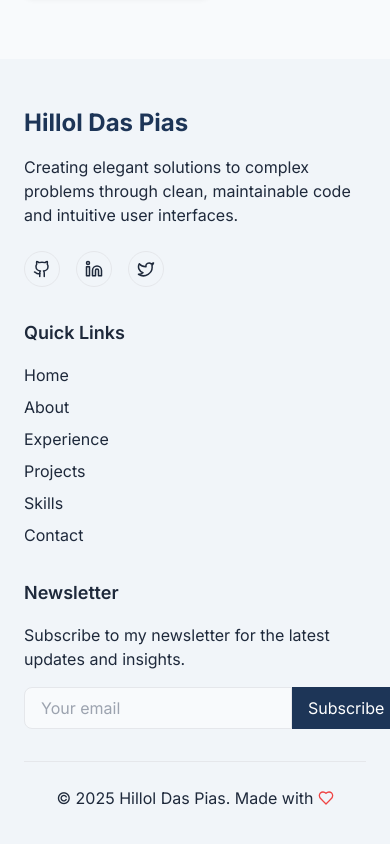
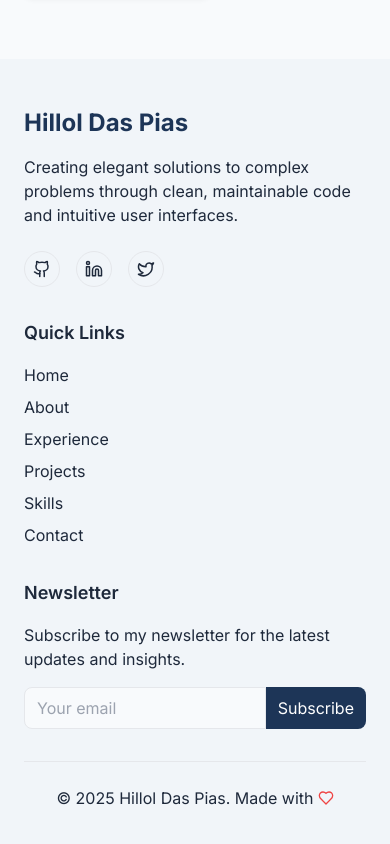
Before and after one commit to HillolPias/my_portfolio, a React (Vite) app: page / in a window 390 px wide. Shown: the part 10203-11047 px from the top of the page. Built offline with nearby package versions, Linux system fonts and the light colour scheme.

Commit message:
updated the responsiveness of input box and subscribe button in Footer section

```diff
--- a/src/components/Footer.tsx
+++ b/src/components/Footer.tsx
@@ -96,11 +96,11 @@ const Footer: React.FC = () => {
                 <input
                   type="email"
                   placeholder="Your email"
-                  className="px-4 py-2 rounded-l-lg md:rounded-t-lg md:rounded-b-none lg:rounded-l-lg lg:rounded-r-none flex-grow bg-light dark:bg-dark border border-dark/10 dark:border-light/10 focus:outline-none focus:ring-2 focus:ring-primary dark:focus:ring-primary-light"
+                  className="w-52 md:w-full lg:w-auto px-3 py-2 rounded-l-lg md:rounded-t-lg md:rounded-b-none lg:rounded-l-lg lg:rounded-r-none flex-grow bg-light dark:bg-dark border border-dark/10 dark:border-light/10 focus:outline-none focus:ring-2 focus:ring-primary dark:focus:ring-primary-light"
                 />
                 <motion.button
                   type="submit"
-                  className="px-4 py-2 bg-primary text-white rounded-r-lg md:rounded-b-lg md:rounded-t-none lg:rounded-r-lg lg:rounded-l-none"
+                  className="md:w-full px-3 py-2 bg-primary text-white rounded-r-lg md:rounded-b-lg md:rounded-t-none lg:rounded-r-lg lg:rounded-l-none"
                   whileHover={{ scale: 1.05 }}
                   whileTap={{ scale: 0.95 }}
                 >
```
